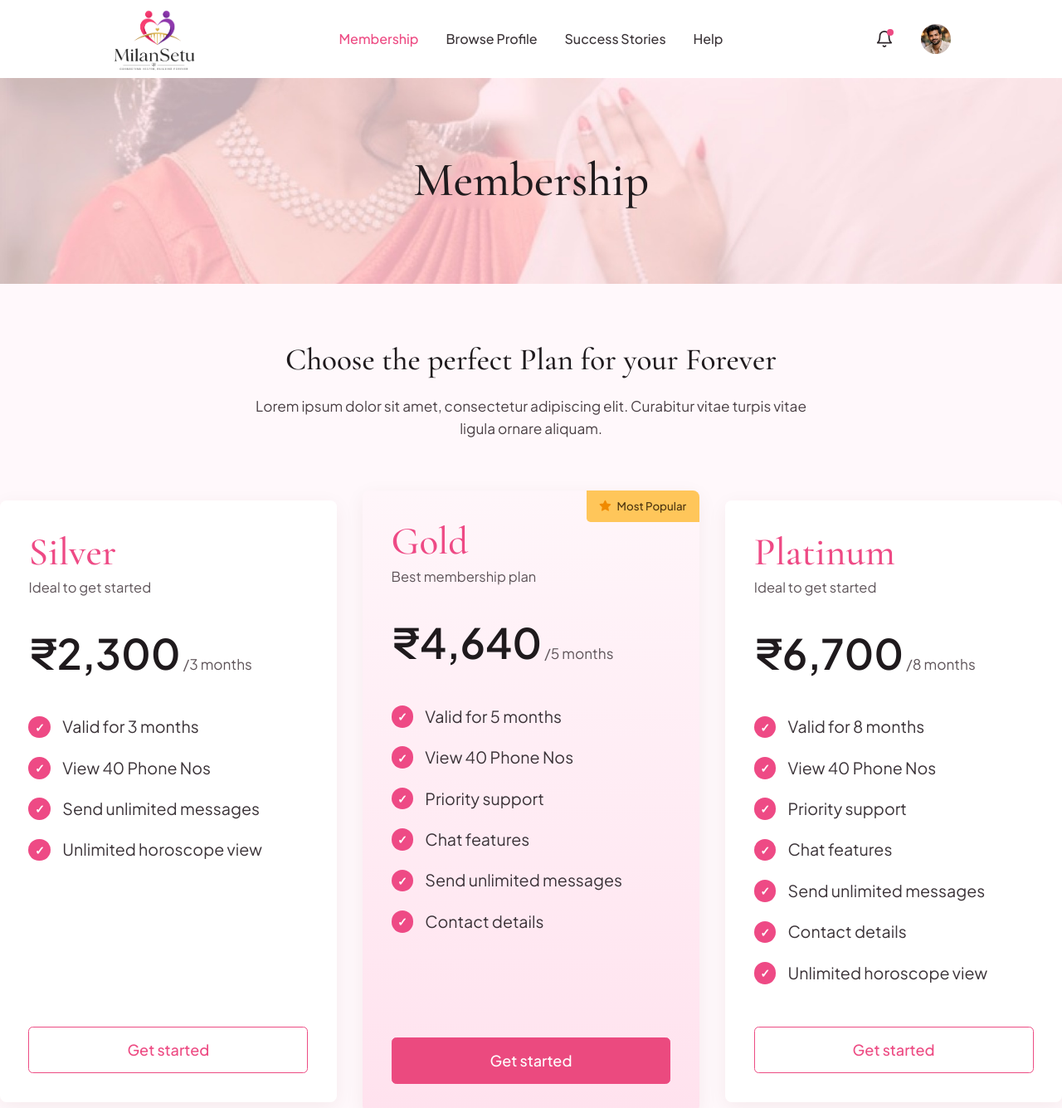
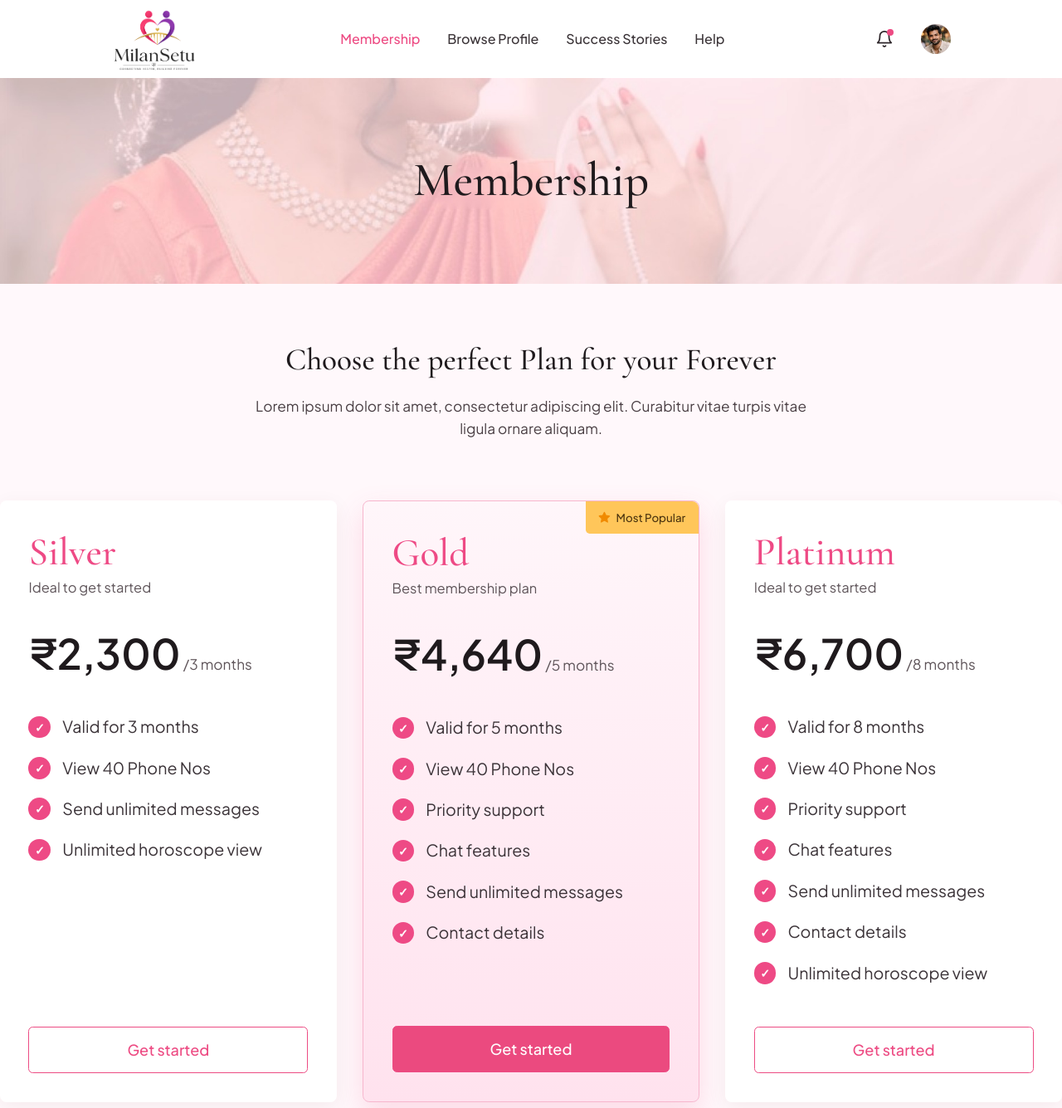
Before and after one commit to Muskan1e/milansetu, a plain HTML site: page membership.html in a window 1280 px wide. Shown: the top 1335 px of the page at 83% size. Drawn offline with nearby package versions, Linux system fonts and the light colour scheme.

Commit message:
Add files via upload

```diff
--- a/css/style.css
+++ b/css/style.css
@@ -41,7 +41,7 @@ html {
     text-size-adjust: 100%;
     overflow-x: hidden;
 }
-body { overflow-x: hidden; min-width: 0; }
+body { min-width: 0; }
 
 body {
     margin: 0;
@@ -54,7 +54,7 @@ body {
 }
 
 img { max-width: 100%; display: block; }
-html, body { overflow-x: hidden; }
+
 main, section, article, aside, footer { min-width: 0; max-width: 100%; }
 h1, h2, h3, h4 { margin: 0; }
 p { margin: 0; }
@@ -104,20 +104,28 @@ h2 { font-size: clamp(2.2rem, 2.9vw, 3.2rem); line-height: 1.15; }
 /* ============================================================
    HEADER  (white bar on inner pages, transparent on Home)
 ============================================================ */
-.site-header {
-    height: var(--header-h);
-    background: #fff;
+/* The sticky behaviour lives on #header (the wrapper), because it is the element
+   that spans the whole page. A sticky element can only move inside its parent,
+   so sticky on .site-header itself (whose parent is just the header) would not stick. */
+#header {
     position: sticky;
     top: 0;
     z-index: 50;
 }
+.site-header {
+    height: var(--header-h);
+    background: #fff;
+    position: relative;
+}
 .nav-wrap {
     height: 100%;
     display: grid;
-    grid-template-columns: 1fr auto 1fr;
+    grid-template-columns: auto 1fr auto;   /* logo always at the left edge, menu centred, tools right */
     align-items: center;
+    gap: 1.5rem;
 }
 .brand { display: inline-flex; align-items: center; justify-self: start; }
+.site-header nav { justify-self: center; }
 .brand img { height: calc(var(--header-h) - 1.2rem); width: auto; object-fit: contain; }
 .site-header nav { display: flex; gap: 2.1rem; }
 .site-header nav a {
@@ -150,8 +158,9 @@ h2 { font-size: clamp(2.2rem, 2.9vw, 3.2rem); line-height: 1.15; }
 .avatar img { width: 2.3rem; height: 2.3rem; border-radius: 50%; object-fit: cover; }
 .mobile-menu { display: none; background: none; border: 0; font-size: 1.6rem; color: var(--ink); cursor: pointer; }
 
-/* Home: the header floats on top of the hero photo */
-.home .site-header { position: absolute; left: 0; right: 0; background: transparent; }
+/* Home: the header floats on top of the hero photo (not sticky) */
+.home #header { position: absolute; left: 0; right: 0; top: 0; }
+.home .site-header { background: transparent; }
 
 /* ============================================================
    HOME – HERO
@@ -560,7 +569,7 @@ h2 { font-size: clamp(2.2rem, 2.9vw, 3.2rem); line-height: 1.15; }
     display: grid;
     grid-template-columns: repeat(3, 1fr);
     gap: 2rem;
-    align-items: stretch;
+    align-items: stretch;   /* all three cards share the same top and bottom line */
 }
 .plan {
     position: relative;
@@ -571,9 +580,12 @@ h2 { font-size: clamp(2.2rem, 2.9vw, 3.2rem); line-height: 1.15; }
     box-shadow: 0 6px 24px rgba(77, 0, 19, .06);
     min-height: 38rem;
 }
+/* Gold: same top line as Silver and Platinum. It is highlighted with colour and a shadow, not by moving it. */
 .plan.gold {
     background: linear-gradient(180deg, #fff6fa 0%, #ffe2ee 100%);
-    margin: -.8rem 0;
+    margin: 0;
+    box-shadow: 0 14px 34px rgba(237, 75, 131, .18);
+    border: 1px solid #f7b6cd;
 }
 .plan h3 { font: 500 3rem/1.05 var(--head); color: #ee4a85; }
 .plan-caption { font-size: 1.05rem; color: #5f555a; margin: .3rem 0 1.4rem; }
```
